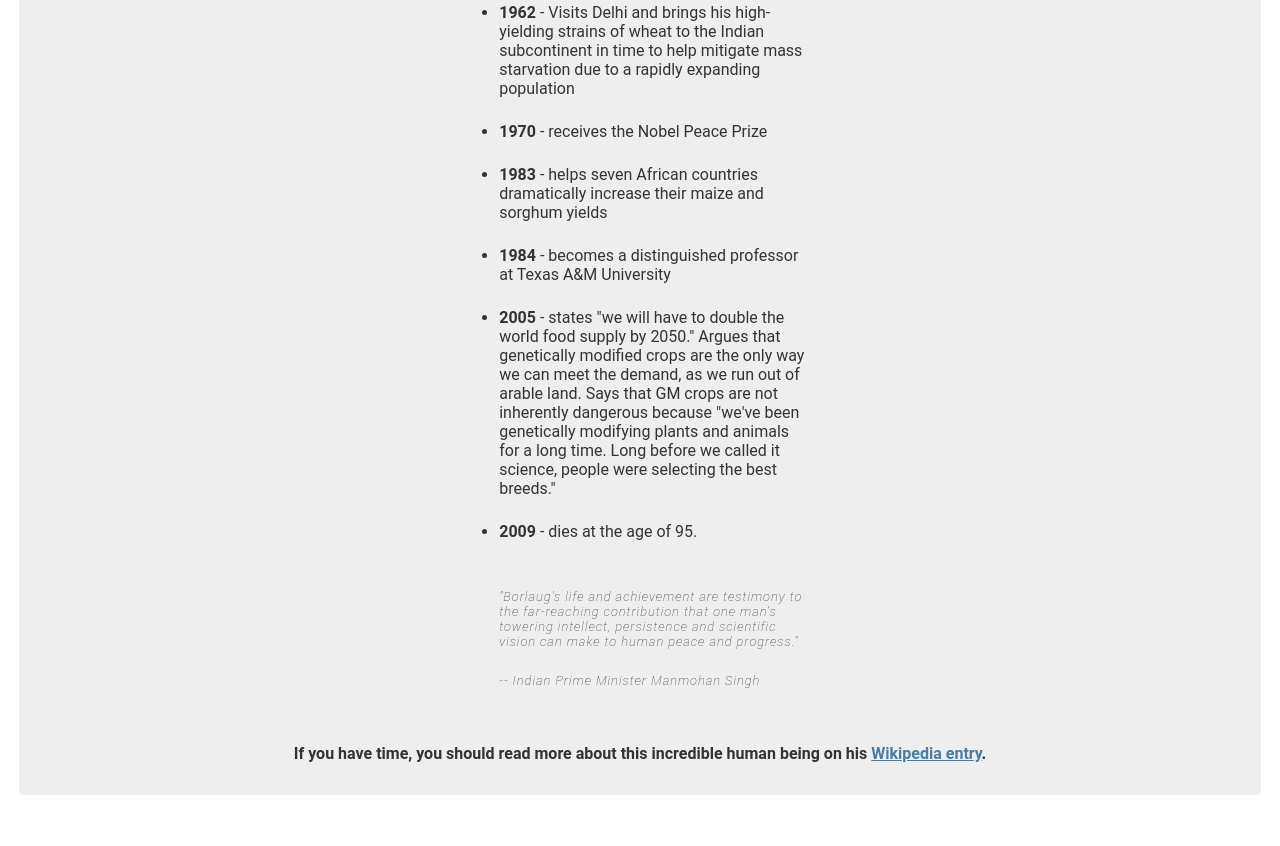
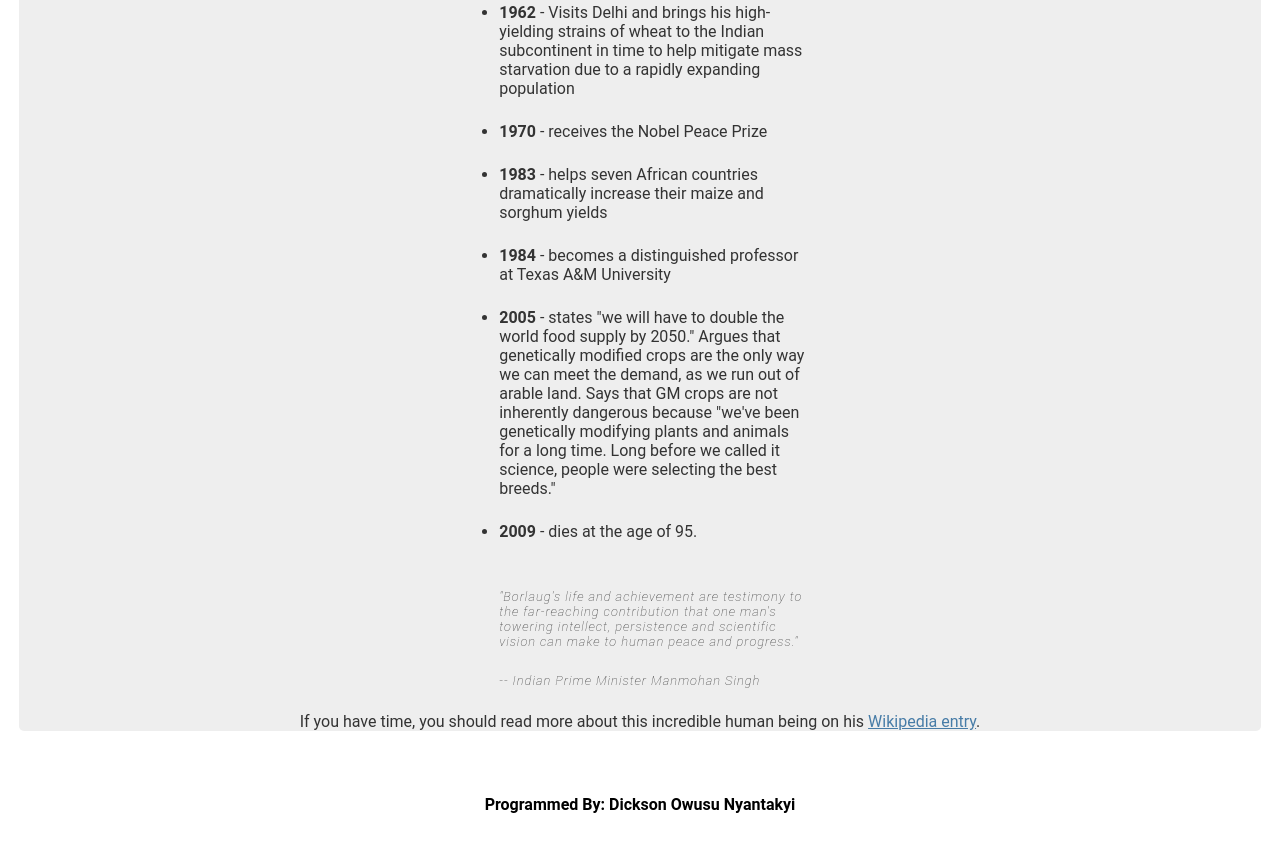
Before and after one commit to ondickson/Tribute-Page, a plain HTML site: page index.html in a window 1280 px wide. Shown: the part 1684-2530 px from the top of the page. Drawn offline with Linux system fonts and the light colour scheme.

Commit message:
Update index.html

```diff
--- a/index.html
+++ b/index.html
@@ -5,7 +5,6 @@
   <meta name="viewport" content="width=device-width, initial-scale=1.0">
   <title id="title">A Tribute Page</title>
   <link rel="stylesheet" href="styles.css">
-  <script src="https://kit.fontawesome.com/514092c6c4.js" crossorigin="anonymous"></script>
   </head>
   <body>
     <main id="main">
@@ -17,7 +16,7 @@
 
       <!-- Image container -->
       <div id="img-div">
-        <figcaption id="img-caption">image here</figcaption>
+        <figcaption id="img-caption">Dr. Borlaug</figcaption>
         <!-- image -->
       <img src="https://cdn.freecodecamp.org/testable-projects-fcc/images/tribute-page-main-image.jpg" id="image">
       <div id="tribute-info">Dr. Norman Borlaug, third from the left, trains biologists in Mexico on how to increase wheat yields - part of his life-long war on hunger.</div>
@@ -59,10 +58,13 @@
       </div>
       <!-- Quote Ends -->
 
-      <!-- footer -->
-      <footer>
+      <!-- Link -->
+      <div class="link">
       If you have time, you should read more about this incredible human being on his <a id="tribute-link" href="#" target="_blank">Wikipedia entry</a>.
-      </footer>
+      </div>
     </main>
+
+    <!-- Footer -->
+    <footer>Programmed By: Dickson Owusu Nyantakyi</footer>
   </body>
 </html>
```
